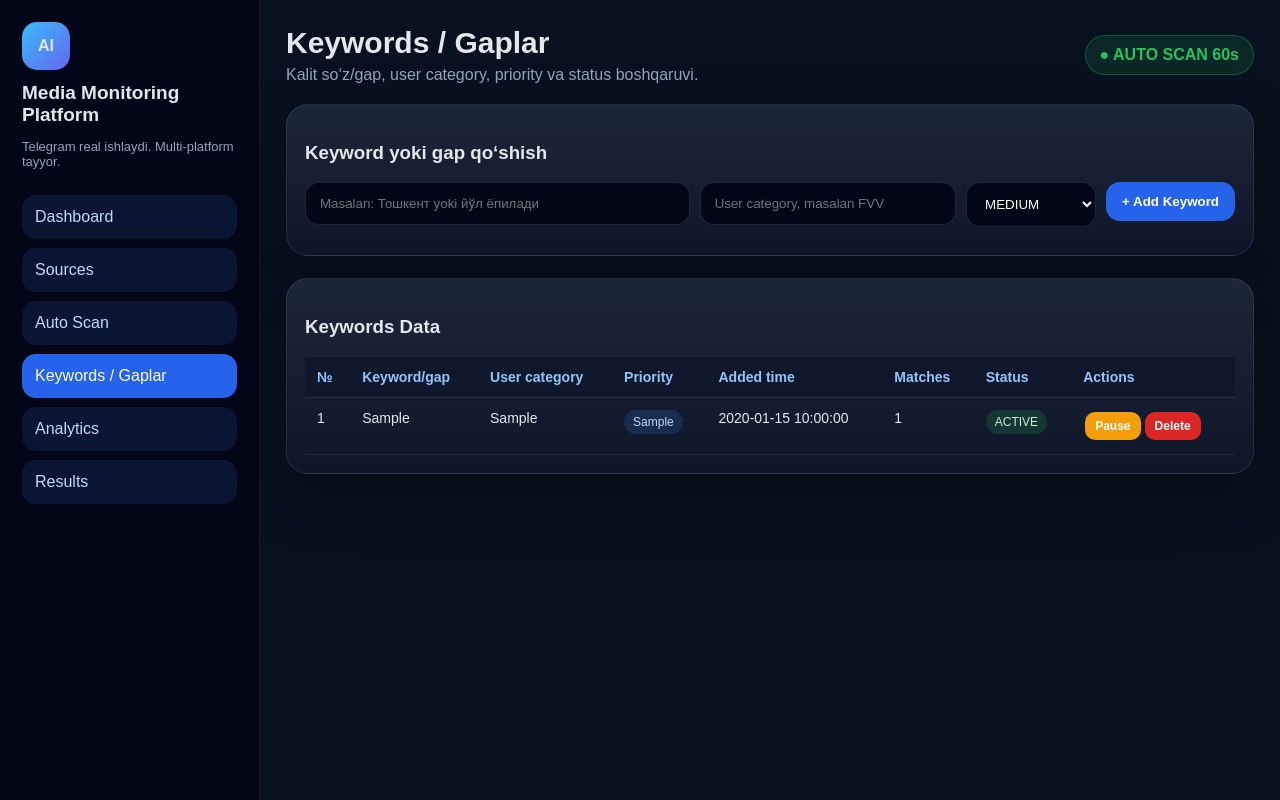
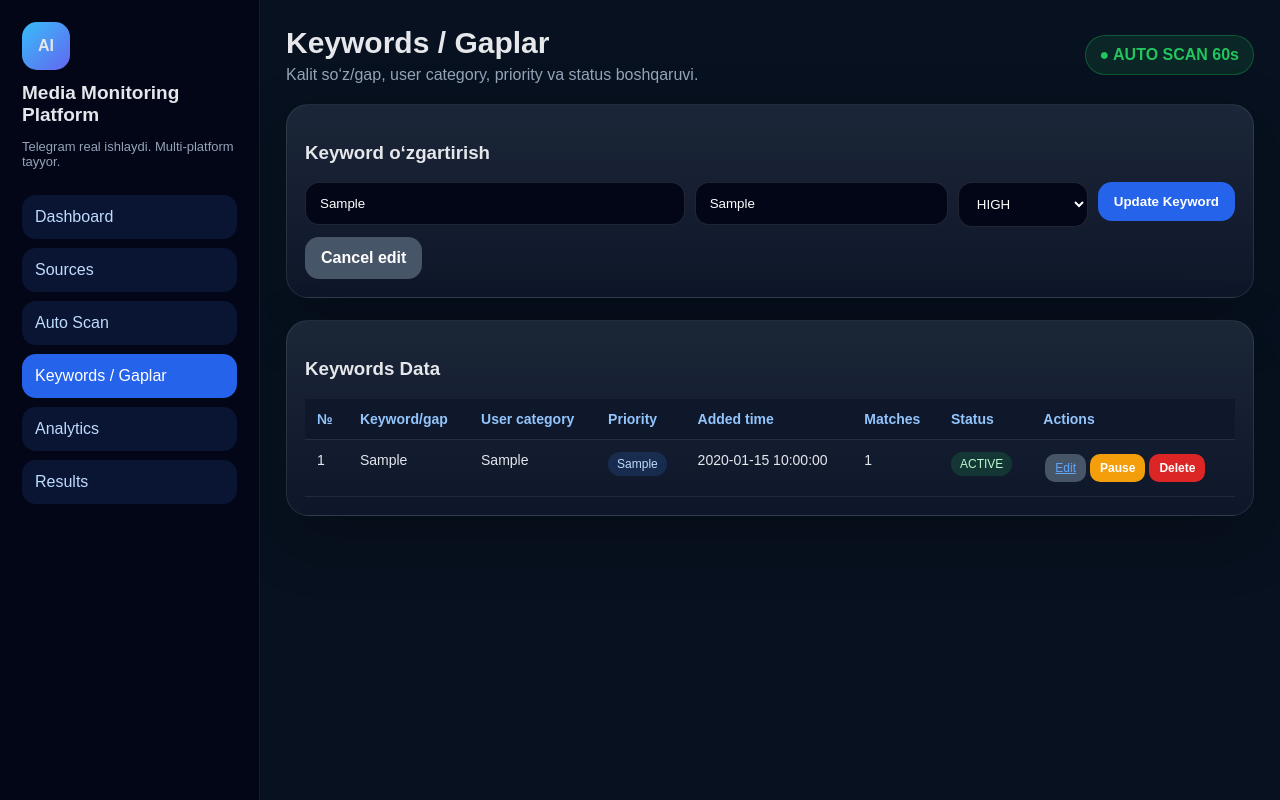
Before and after one commit to technolife0505-eng/public-checker, a FastAPI app: page /keywords?edit_id=1 in a window 1280 px wide. Run offline with FastAPI, Linux system fonts and the light colour scheme; tables that the repository leaves empty hold one stand-in row (values such as "Sample post").

Commit message:
Add files via upload

```diff
--- a/templates/autoscan.html
+++ b/templates/autoscan.html
@@ -1,3 +1,3 @@
 {% extends "base.html" %}{% block title %}Auto Scan{% endblock %}{% block subtitle %}Auto scan status, qo‘lda real tekshirish va tarix.{% endblock %}{% block content %}
-<section class="card section"><h3>Real tekshirish — sana oralig‘i inclusive</h3><form method="post" action="/scan" class="scan-grid"><input type="date" name="date_from"><input type="date" name="date_to"><button class="scan-btn" type="submit">Real tekshirishni boshlash</button></form><p style="color:#94a3b8">Sana tanlanmasa oxirgi {{ days }} kun tekshiriladi. Auto scan har {{ interval }} sekundda ishlaydi.</p></section>
+<section class="card section"><h3>Real tekshirish — sana oralig‘i inclusive</h3><form method="post" action="/scan" class="scan-grid"><div class="date-field"><label class="date-label">Boshlanish sanasi</label><input type="date" name="date_from"></div><div class="date-field"><label class="date-label">Tugash sanasi</label><input type="date" name="date_to"></div><div class="date-field"><label class="date-label">&nbsp;</label><button class="scan-btn" type="submit">Real tekshirishni boshlash</button></div></form><p style="color:#94a3b8">Sana tanlanmasa oxirgi {{ days }} kun tekshiriladi. Auto scan har {{ interval }} sekundda ishlaydi.</p></section>
 <section class="card"><h3>Scan History</h3><div class="table-wrap"><table><thead><tr><th>Type</th><th>Started</th><th>Finished</th><th>Matched</th><th>Saved</th><th>Status</th><th>Note</th></tr></thead><tbody>{% for h in scan_history %}<tr><td>{{ h.scan_type }}</td><td>{{ h.started_at }}</td><td>{{ h.finished_at }}</td><td>{{ h.matched_count }}</td><td>{{ h.saved_count }}</td><td>{{ h.status }}</td><td>{{ h.note or '-' }}</td></tr>{% else %}<tr><td colspan="7">Hali scan history yo‘q.</td></tr>{% endfor %}</tbody></table></div></section>{% endblock %}
--- a/templates/keywords.html
+++ b/templates/keywords.html
@@ -1,3 +1,3 @@
 {% extends "base.html" %}{% block title %}Keywords / Gaplar{% endblock %}{% block subtitle %}Kalit so‘z/gap, user category, priority va status boshqaruvi.{% endblock %}{% block content %}
-<section class="card section"><h3>Keyword yoki gap qo‘shish</h3><form method="post" action="/keywords" class="form-grid-key"><input name="keyword" placeholder="Masalan: Тошкент yoki йўл ёпилади" required><input name="user_category" placeholder="User category, masalan FVV"><select name="priority"><option>HIGH</option><option selected>MEDIUM</option><option>LOW</option></select><button type="submit">+ Add Keyword</button></form></section>
-<section class="card"><h3>Keywords Data</h3><div class="table-wrap"><table><thead><tr><th>№</th><th>Keyword/gap</th><th>User category</th><th>Priority</th><th>Added time</th><th>Matches</th><th>Status</th><th>Actions</th></tr></thead><tbody>{% for k in keywords %}<tr><td>{{ loop.index }}</td><td>{{ k.keyword }}</td><td>{{ k.user_category or '-' }}</td><td><span class="badge">{{ k.priority }}</span></td><td>{{ k.created_at }}</td><td>{{ keyword_counts.get(k.keyword, 0) }}</td><td>{% if k.is_active %}<span class="badge positive">ACTIVE</span>{% else %}<span class="badge negative">PAUSED</span>{% endif %}</td><td>{% if k.is_active %}<form method="post" action="/keywords/{{ k.id }}/pause" style="display:inline"><button class="btn-small warn">Pause</button></form>{% else %}<form method="post" action="/keywords/{{ k.id }}/resume" style="display:inline"><button class="btn-small ok">Resume</button></form>{% endif %}<form method="post" action="/keywords/{{ k.id }}/delete" style="display:inline"><button class="btn-small danger">Delete</button></form></td></tr>{% else %}<tr><td colspan="8">Hali keyword yo‘q.</td></tr>{% endfor %}</tbody></table></div></section>{% endblock %}
+<section class="card section"><h3>{% if edit_keyword %}Keyword o‘zgartirish{% else %}Keyword yoki gap qo‘shish{% endif %}</h3><form method="post" action="{% if edit_keyword %}/keywords/{{ edit_keyword.id }}/update{% else %}/keywords{% endif %}" class="form-grid-key"><input name="keyword" placeholder="Masalan: Тошкент yoki йўл ёпилади" value="{{ edit_keyword.keyword if edit_keyword else '' }}" required><input name="user_category" placeholder="User category, masalan FVV" value="{{ edit_keyword.user_category if edit_keyword and edit_keyword.user_category else '' }}"><select name="priority">{% set pr = edit_keyword.priority if edit_keyword else 'MEDIUM' %}<option {% if pr=='HIGH' %}selected{% endif %}>HIGH</option><option {% if pr=='MEDIUM' %}selected{% endif %}>MEDIUM</option><option {% if pr=='LOW' %}selected{% endif %}>LOW</option></select><button type="submit">{% if edit_keyword %}Update Keyword{% else %}+ Add Keyword{% endif %}</button></form>{% if edit_keyword %}<a class="btn gray" href="/keywords">Cancel edit</a>{% endif %}</section>
+<section class="card"><h3>Keywords Data</h3><div class="table-wrap"><table><thead><tr><th>№</th><th>Keyword/gap</th><th>User category</th><th>Priority</th><th>Added time</th><th>Matches</th><th>Status</th><th>Actions</th></tr></thead><tbody>{% for k in keywords %}<tr><td>{{ loop.index }}</td><td>{{ k.keyword }}</td><td>{{ k.user_category or '-' }}</td><td><span class="badge">{{ k.priority }}</span></td><td>{{ k.created_at }}</td><td>{{ keyword_counts.get(k.keyword, 0) }}</td><td>{% if k.is_active %}<span class="badge positive">ACTIVE</span>{% else %}<span class="badge negative">PAUSED</span>{% endif %}</td><td><a class="btn-small gray" href="/keywords?edit_id={{ k.id }}">Edit</a>{% if k.is_active %}<form method="post" action="/keywords/{{ k.id }}/pause" style="display:inline"><button class="btn-small warn">Pause</button></form>{% else %}<form method="post" action="/keywords/{{ k.id }}/resume" style="display:inline"><button class="btn-small ok">Resume</button></form>{% endif %}<form method="post" action="/keywords/{{ k.id }}/delete" style="display:inline"><button class="btn-small danger">Delete</button></form></td></tr>{% else %}<tr><td colspan="8">Hali keyword yo‘q.</td></tr>{% endfor %}</tbody></table></div></section>{% endblock %}
```
Also changed, not shown: templates/base.html (+1 -1 lines), templates/sources.html (+2 -2 lines).
